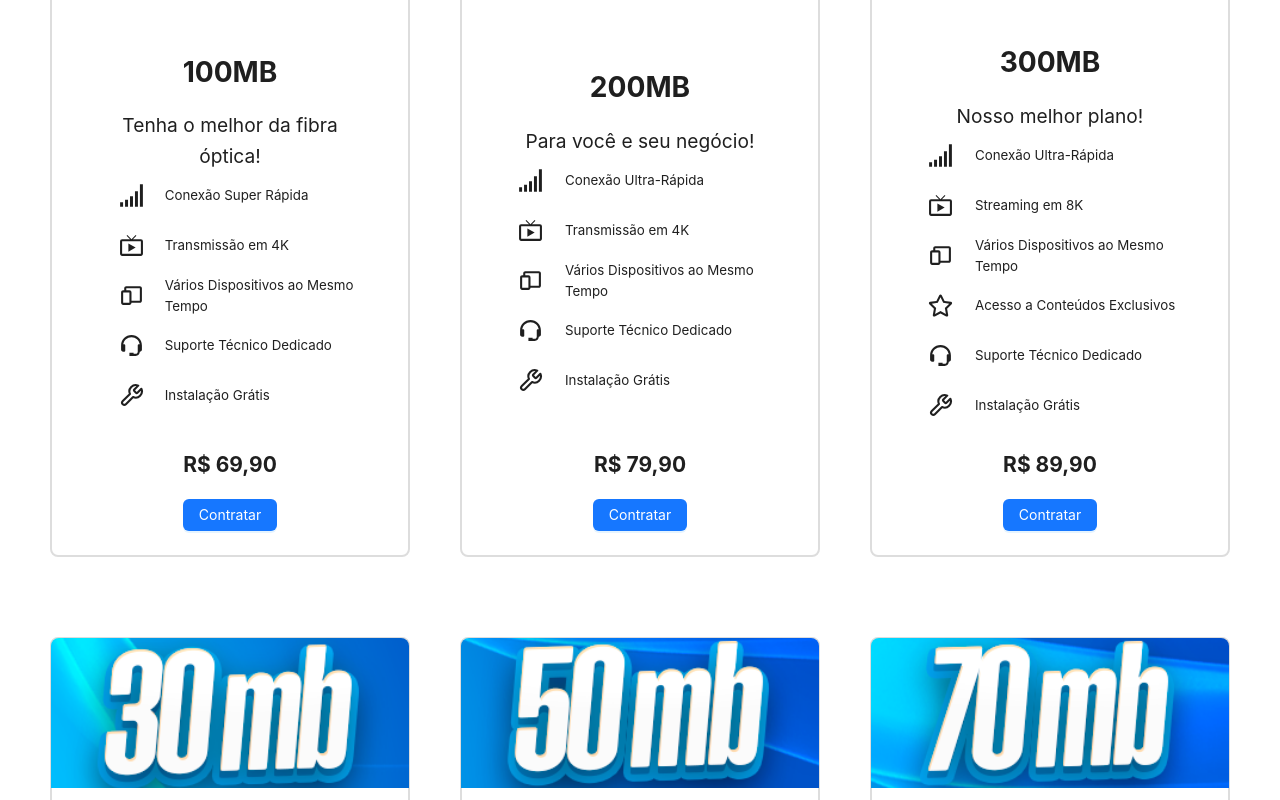
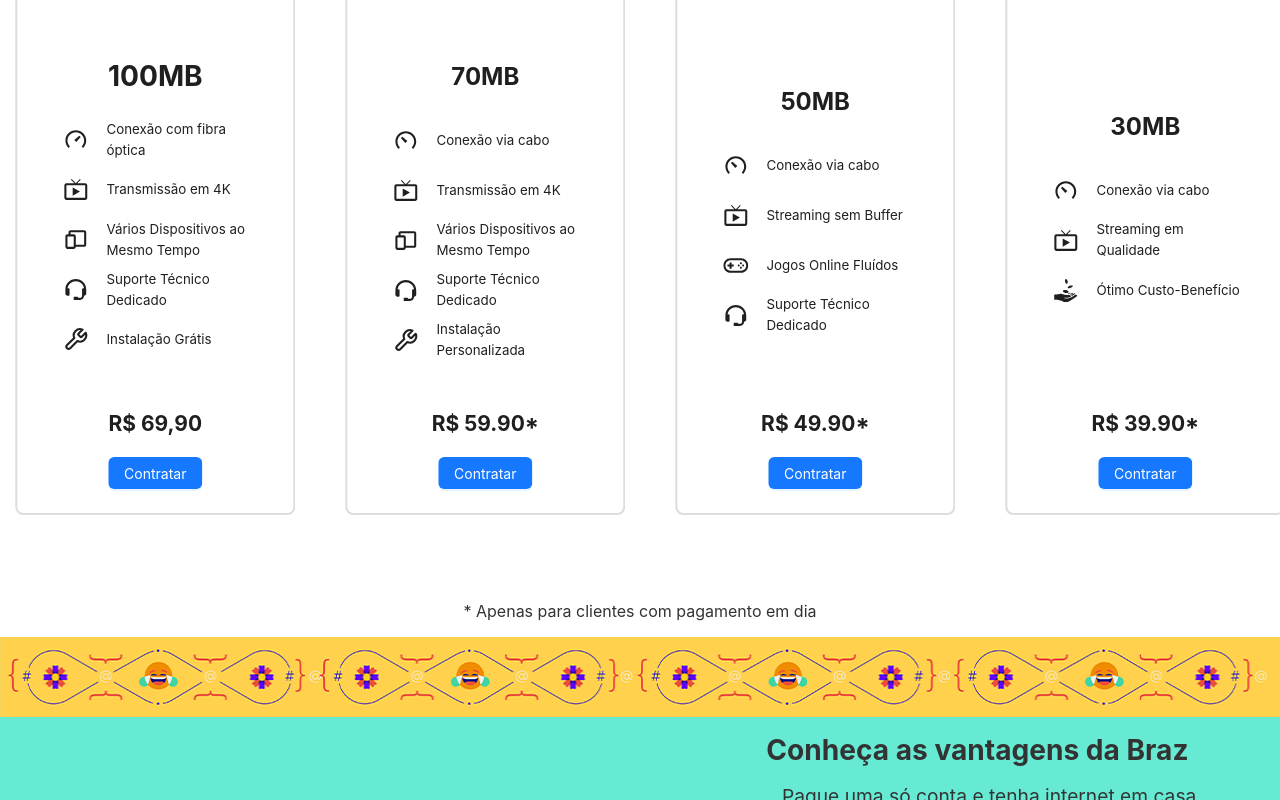
Before and after one commit to OverlinkSolutions/s2net.landingpage, a React (Create React App) app: page / in a window 1280 px wide. Shown: the part 1360-2160 px from the top of the page. Built offline with nearby package versions, Linux system fonts and the light colour scheme; a web font is replaced by a local one.

Commit message:
feat: add plans caroussel

```diff
--- a/package.json
+++ b/package.json
@@ -18,7 +18,7 @@
     "react-router-dom": "^6.24.0",
     "react-scripts": "5.0.1",
     "sass": "^1.63.6",
-    "swiper": "^11.1.9",
+    "swiper": "^11.1.14",
     "typescript": "^4.4.2",
     "web-vitals": "^2.1.0"
   },
--- a/src/sections/ChoosePlan/index.tsx
+++ b/src/sections/ChoosePlan/index.tsx
@@ -9,6 +9,7 @@ import { BiSupport, BiDevices } from "react-icons/bi";
 import { FiTool } from "react-icons/fi";
 import { CgGames } from "react-icons/cg";
 import { FaRegStar } from "react-icons/fa";
+import { RiSpeedUpFill } from "react-icons/ri";
 
 import { colors } from "../../constants";
 import NewCard from "../../components/NewCard";
@@ -20,9 +21,13 @@ import setentamb from "../../assets/images/70mb.png";
 import cemmb from "../../assets/images/100mb.png";
 import duzentosmb from "../../assets/images/200mb.png";
 import trezentosmb from "../../assets/images/300mb.png";
+import { Swiper, SwiperSlide } from "swiper/react";
+import { A11y, Autoplay, Pagination } from "swiper/modules";
+import useWindowDimensions from "../../utils/resizeWindow";
 
 export default function Plans() {
   const [type, setType] = React.useState("cable");
+  const { width, height } = useWindowDimensions();
 
   const isMobile = useMediaQuery({ query: "(max-width: 768px)" });
   const iconSize = isMobile ? 30 : 25;
@@ -68,113 +73,27 @@ export default function Plans() {
             colorPrimary: type === "cable" ? colors.primary : colors.secondary,
           },
         }}
+      ></ConfigProvider>
+      <div id={plans.cards} className="container row">
+        <Swiper
+          id={plans.contentRow}
+          className="container"
+          modules={[Pagination, A11y, Autoplay]}
+          spaceBetween={50}
+          autoplay={{
+            delay: 2000,
+            disableOnInteraction: true,
+          }}
+          slidesPerView={width / 340}
+          navigation={{
+            nextEl: ".swiper-button-next",
+            prevEl: ".swiper-button-prev",
+          }}
         >
-      </ConfigProvider>
-        <div id={plans.cards} className="container row">
-        <div id={plans.cards} className="container row">
-                    <div id={plans.contentRow}>
-          <div className={plans.cardItem}>
+          <SwiperSlide className={plans.cardItem}>
             <NewCard
-              style={{ width: cardWidth }}
-              title="100MB"
-              image={cemmb}
-              description="Contrate agora por apenas"
-              price={69.9}
-              link="https://wa.me/557908000004181?text=Olá, Vim pelo site da S2Net e gostaria de contratar o plano de 100MB"
-              btnName="Contratar"
-              content={
-                <div className={plans.description}>
-                  <Typography
-                    title={"100MB"}
-                    alignment="center"
-                    description={"Tenha o melhor da fibra óptica!"}
-                    descriptionAlignment="center"
-                  />
-                  <div>
-                    {generateAdvantages(
-                      <GiNetworkBars size={iconSize} />,
-                      "Conexão Super Rápida",
-                      "10pt"
-                    )}
-                    {generateAdvantages(
-                      <MdLiveTv size={iconSize} />,
-                      "Transmissão em 4K",
-                      "10pt"
-                    )}
-                    {generateAdvantages(
-                      <BiDevices size={iconSize} />,
-                      "Vários Dispositivos ao Mesmo Tempo",
-                      "10pt"
-                    )}
-                    {generateAdvantages(
-                      <BiSupport size={iconSize} />,
-                      "Suporte Técnico Dedicado",
-                      "10pt"
-                    )}
-                    {generateAdvantages(
-                      <FiTool size={iconSize} />,
-                      "Instalação Grátis",
-                      "10pt"
-                    )}
-                  </div>
-                </div>
-              }
-            />
-          </div>
-          <div className={plans.cardItem}>
-            <NewCard
-              style={{ width: cardWidth }}
-              title="200MB"
-              image={duzentosmb}
-              description="Contrate agora por apenas"
-              price={79.9}
-              link="https://wa.me/557908000004181?text=Olá, Vim pelo site da S2Net e gostaria de contratar o plano de 200MB"
-              btnName="Contratar"
-              content={
-                <div>
-                  <Typography
-                    title={"200MB"}
-                    alignment="center"
-                    description={"Para você e seu negócio!"}
-                    descriptionAlignment="center"
-                  />
-                  <div>
-                    {generateAdvantages(
-                      <GiNetworkBars size={iconSize} />,
-                      "Conexão Ultra-Rápida",
-                      "10pt"
-                    )}
-                    {generateAdvantages(
-                      <MdLiveTv size={iconSize} />,
-                      "Transmissão em 4K",
-                      "10pt"
-                    )}
-                    {generateAdvantages(
-                      <BiDevices size={iconSize} />,
-                      "Vários Dispositivos ao Mesmo Tempo",
-                      "10pt"
-                    )}
-                    {generateAdvantages(
-                      <BiSupport size={iconSize} />,
-                      "Suporte Técnico Dedicado",
-                      "10pt"
-                    )}
-                    {generateAdvantages(
-                      <FiTool size={iconSize} />,
-                      "Instalação Grátis",
-                      "10pt"
-                    )}
-                  </div>
-                </div>
-              }
-            />
-          </div>
-          <div className={plans.cardItem}>
-            <NewCard
-              style={{ width: cardWidth }}
               title="300MB"
               image={trezentosmb}
-              description="Contrate agora por apenas"
               price={89.9}
               link="https://wa.me/557908000004181?text=Olá, Vim pelo site da S2Net e gostaria de contratar o plano de 300MB"
               btnName="Contratar"
@@ -183,13 +102,12 @@ export default function Plans() {
                   <Typography
                     title={"300MB"}
                     alignment="center"
-                    description={"Nosso melhor plano!"}
                     descriptionAlignment="center"
                   />
                   <div>
                     {generateAdvantages(
-                      <GiNetworkBars size={iconSize} />,
-                      "Conexão Ultra-Rápida",
+                     <RiSpeedUpFill size={iconSize}/>,
+                      "Conexão com fibra óptica",
                       "10pt"
                     )}
                     {generateAdvantages(
@@ -221,70 +139,35 @@ export default function Plans() {
                 </div>
               }
             />
-          </div>
-          </div>
-        </div>
-          <div id={plans.contentRow}>
-            <div className={plans.cardItem}>
+          </SwiperSlide>
+          <SwiperSlide className={plans.cardItem}>
             <NewCard
-                style={{ width: cardWidth }}
-                title="30 MB"
-                image={trintamb}
-                description="Contrate agora por apenas*"
-                price={"R$ 39.90*"}
-                link="https://wa.me/557908000004181?text=Olá, Vim pelo site da S2Net e gostaria de contratar o plano de 30MB"
+              title="200MB"
+              image={duzentosmb}
+              price={79.9}
+              link="https://wa.me/557908000004181?text=Olá, Vim pelo site da S2Net e gostaria de contratar o plano de 200MB"
               btnName="Contratar"
               content={
-                  <div className={plans.description}>
-                    <h1 className={plans.cardTitle}>30MB</h1>
+                <div>
+                  <Typography
+                    title={"200MB"}
+                    alignment="center"
+                    descriptionAlignment="center"
+                  />
                   <div>
                     {generateAdvantages(
-                        <GiNetworkBars size={iconSize} />,
-                        "Conexão estável",
+                      <RiSpeedUpFill size={iconSize}/>,
+                      "Conexão com fibra óptica",
                       "10pt"
                     )}
                     {generateAdvantages(
                       <MdLiveTv size={iconSize} />,
-                        "Streaming em Qualidade",
+                      "Transmissão em 4K",
                       "10pt"
                     )}
                     {generateAdvantages(
-                        <GiReceiveMoney size={iconSize} />,
-                        "Ótimo Custo-Benefício",
-                        "10pt"
-                      )}
-
-                    </div>
-                  </div>
-                }
-              />
-            </div>
-            <div className={plans.cardItem}>
-              <NewCard
-                style={{ width: cardWidth }}
-                title="50MB"
-                image={cinquentamb}
-                description="Contrate agora por apenas*"
-                price={"R$ 49.90*"}
-                link="https://wa.me/557908000004181?text=Olá, Vim pelo site da S2Net e gostaria de contratar o plano de 50MB"
-                btnName="Contratar"
-                content={
-                  <div className={plans.description}>
-                    <h1 className={plans.cardTitle}>50MB</h1>
-                    <div>
-                      {generateAdvantages(
-                        <GiNetworkBars size={iconSize} />,
-                        "Velocidade Aumentada",
-                        "10pt"
-                      )}
-                      {generateAdvantages(
-                        <MdLiveTv size={iconSize} />,
-                        "Streaming sem Buffer",
-                        "10pt"
-                      )}
-                      {generateAdvantages(
-                        <CgGames size={iconSize} />,
-                        "Jogos Online Fluídos",
+                      <BiDevices size={iconSize} />,
+                      "Vários Dispositivos ao Mesmo Tempo",
                       "10pt"
                     )}
                     {generateAdvantages(
@@ -292,14 +175,63 @@ export default function Plans() {
                       "Suporte Técnico Dedicado",
                       "10pt"
                     )}
+                    {generateAdvantages(
+                      <FiTool size={iconSize} />,
+                      "Instalação Grátis",
+                      "10pt"
+                    )}
                   </div>
                 </div>
               }
             />
+          </SwiperSlide>
+          <SwiperSlide className={plans.cardItem}>
+            <NewCard
+              title="100MB"
+              image={cemmb}
+              price={69.9}
+              link="https://wa.me/557908000004181?text=Olá, Vim pelo site da S2Net e gostaria de contratar o plano de 100MB"
+              btnName="Contratar"
+              content={
+                <div className={plans.description}>
+                  <Typography
+                    title={"100MB"}
+                    alignment="center"
+                    descriptionAlignment="center"
+                  />
+                  <div>
+                    {generateAdvantages(
+                     <RiSpeedUpFill size={iconSize}/>,
+                      "Conexão com fibra óptica",
+                      "10pt"
+                    )}
+                    {generateAdvantages(
+                      <MdLiveTv size={iconSize} />,
+                      "Transmissão em 4K",
+                      "10pt"
+                    )}
+                    {generateAdvantages(
+                      <BiDevices size={iconSize} />,
+                      "Vários Dispositivos ao Mesmo Tempo",
+                      "10pt"
+                    )}
+                    {generateAdvantages(
+                      <BiSupport size={iconSize} />,
+                      "Suporte Técnico Dedicado",
+                      "10pt"
+                    )}
+                    {generateAdvantages(
+                      <FiTool size={iconSize} />,
+                      "Instalação Grátis",
+                      "10pt"
+                    )}
                   </div>
-            <div className={plans.cardItem}>
+                </div>
+              }
+            />
+          </SwiperSlide>
+          <SwiperSlide className={plans.cardItem}>
             <NewCard
-                style={{ width: cardWidth }}
               title="70MB"
               image={setentamb}
               description="Contrate agora por apenas*"
@@ -311,8 +243,8 @@ export default function Plans() {
                   <h1 className={plans.cardTitle}>70MB</h1>
                   <div>
                     {generateAdvantages(
-                        <GiNetworkBars size={iconSize} />,
-                        "Conexão Ultra-Rápida",
+                      <RiSpeedUpFill size={iconSize} style={{transform: "scaleX(-1)"}}/>,
+                      "Conexão via cabo",
                       "10pt"
                     )}
                     {generateAdvantages(
@@ -339,12 +271,81 @@ export default function Plans() {
                 </div>
               }
             />
+          </SwiperSlide>
+          <SwiperSlide className={plans.cardItem}>
+            <NewCard
+              title="50MB"
+              image={cinquentamb}
+              description="Contrate agora por apenas*"
+              price={"R$ 49.90*"}
+              link="https://wa.me/557908000004181?text=Olá, Vim pelo site da S2Net e gostaria de contratar o plano de 50MB"
+              btnName="Contratar"
+              content={
+                <div className={plans.description}>
+                  <h1 className={plans.cardTitle}>50MB</h1>
+                  <div>
+                    {generateAdvantages(
+                      <RiSpeedUpFill size={iconSize} style={{transform: "scaleX(-1)"}}/>,
+                      "Conexão via cabo",
+                      "10pt"
+                    )}
+                    {generateAdvantages(
+                      <MdLiveTv size={iconSize} />,
+                      "Streaming sem Buffer",
+                      "10pt"
+                    )}
+                    {generateAdvantages(
+                      <CgGames size={iconSize} />,
+                      "Jogos Online Fluídos",
+                      "10pt"
+                    )}
+                    {generateAdvantages(
+                      <BiSupport size={iconSize} />,
+                      "Suporte Técnico Dedicado",
+                      "10pt"
+                    )}
                   </div>
+                </div>
+              }
+            />
+          </SwiperSlide>
+          <SwiperSlide className={plans.cardItem}>
+            <NewCard
+              title="30 MB"
+              image={trintamb}
+              description="Contrate agora por apenas*"
+              price={"R$ 39.90*"}
+              link="https://wa.me/557908000004181?text=Olá, Vim pelo site da S2Net e gostaria de contratar o plano de 30MB"
+              btnName="Contratar"
+              content={
+                <div className={plans.description}>
+                  <h1 className={plans.cardTitle}>30MB</h1>
+                  <div>
+                    {generateAdvantages(
+                      <RiSpeedUpFill size={iconSize} style={{transform: "scaleX(-1)"}}/>,
+                      "Conexão via cabo",
+                      "10pt"
+                    )}
+                    {generateAdvantages(
+                      <MdLiveTv size={iconSize} />,
+                      "Streaming em Qualidade",
+                      "10pt"
+                    )}
+                    {generateAdvantages(
+                      <GiReceiveMoney size={iconSize} />,
+                      "Ótimo Custo-Benefício",
+                      "10pt"
+                    )}
+                  </div>
+                </div>
+              }
+            />
+          </SwiperSlide>
+        </Swiper>
       </div>
       <div id={plans.cards} className="container row">
         <p>* Apenas para clientes com pagamento em dia</p>
       </div>
-        </div>
     </section>
   );
 }
--- a/src/sections/ChoosePlan/plans.module.sass
+++ b/src/sections/ChoosePlan/plans.module.sass
@@ -24,12 +24,14 @@
     flex-flow: row wrap
     justify-content: space-around
     gap: 50px
-    width: 10 0%
+    width: 100%
     padding: 20px 30px
     .cardItem
       display: flex
       justify-content: center
       align-items: center
+      width: 280px !important
+      height: auto
       >:first-child
         display: flex
         flex-direction: column
@@ -39,7 +41,7 @@
         display: flex
         flex-direction: column
         justify-content: space-between
-        width: 80%
+        width: 90%
 
 .cardTitle
   font-size: 1.5rem
--- /dev/null
+++ b/src/utils/resizeWindow.jsx
@@ -0,0 +1,30 @@
+import { useState, useEffect } from 'react';
+
+export default function useWindowDimensions() {
+
+  const hasWindow = typeof window !== 'undefined';
+
+  function getWindowDimensions() {
+    const width = window.innerWidth;
+    const height = window.innerHeight ;
+    return {
+      width,
+      height,
+    };
+  }
+
+  const [windowDimensions, setWindowDimensions] = useState(getWindowDimensions());
+
+  useEffect(() => {
+    if (hasWindow) {
+      function handleResize() {
+        setWindowDimensions(getWindowDimensions());
+      }
+
+      window.addEventListener('resize', handleResize);
+      return () => window.removeEventListener('resize', handleResize);
+    }
+  }, [hasWindow]);
+
+  return windowDimensions;
+}
```
Also changed, not shown: 13 other files (tests, documents, lock files or other folders). Lines whose indentation alone changed are shown as unchanged.
